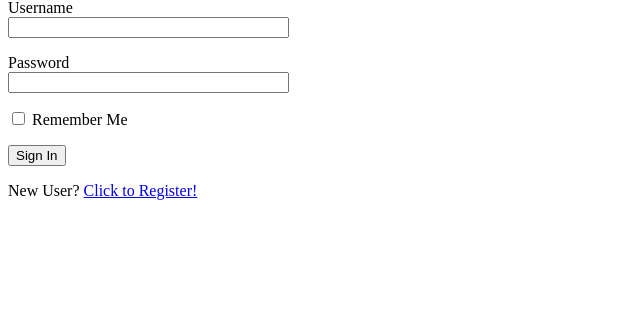
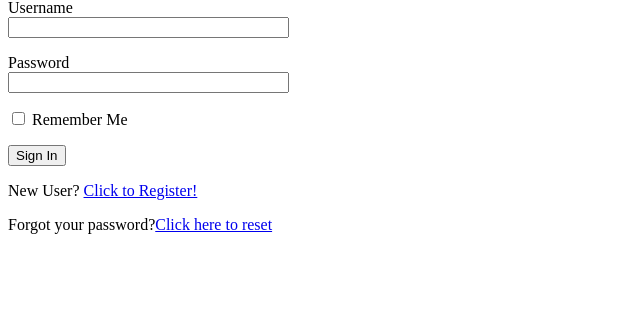
Before and after one commit to jamesdidathing/py-frameworks, a Flask app: page /login in a window 1280 px wide. Shown: the part 117-439 px from the top of the page, without its empty margins (0-640 px from the left). Run offline with Flask 3, Linux system fonts and the light colour scheme; some libraries are stand-ins or nearby versions.

Commit message:
added reset password link

```diff
--- a/app_package/templates/login.html
+++ b/app_package/templates/login.html
@@ -23,4 +23,5 @@
         <p>{{ form.submit() }}</p>
     </form>
     <p>New User? <a href="{{ url_for('register') }}">Click to Register!</a></p>
+    <p>Forgot your password?<a href="{{ url_for('reset_password_request') }}">Click here to reset</a></p>
 {% endblock %}
```
